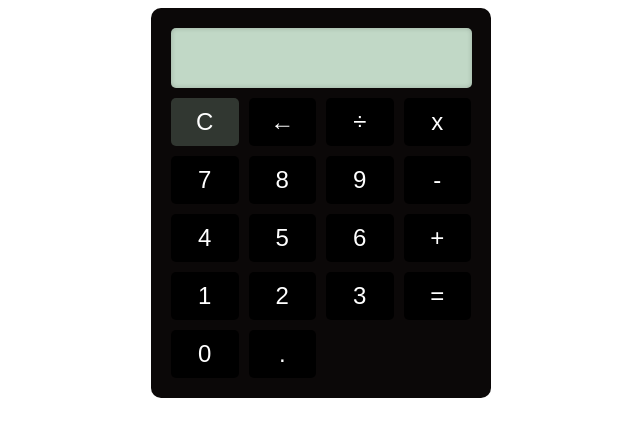
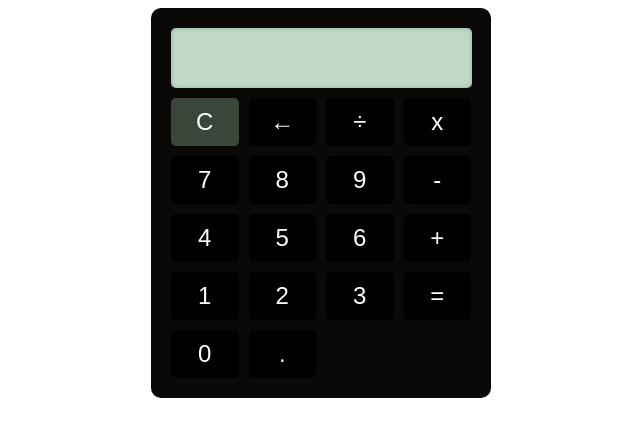
Before and after one commit to PatriceRoot/basicCalculator, a plain HTML site: page index.html in a window 1280 px wide. In both pictures the pointer is over the button 523 px from the left and 122 px from the top of the page. Shown: the whole page, without its empty margins (319-959 px from the left). Drawn offline with Linux system fonts and the light colour scheme.

Commit message:
Minor style update

```diff
--- a/style.css
+++ b/style.css
@@ -39,5 +39,5 @@ button {
 }
 
 button:hover {
-	background-color: #313731;
+	background-color: #3a463a;
 }
```
